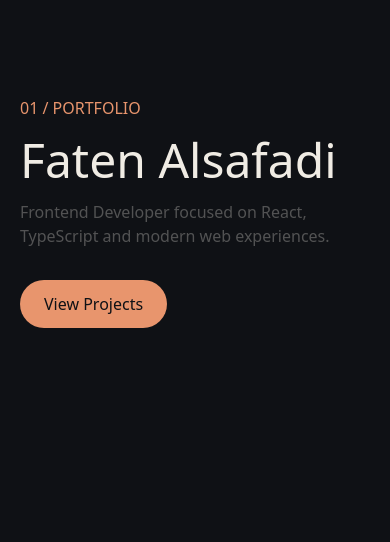
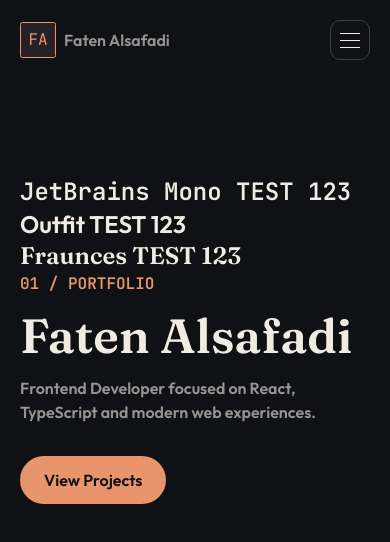
Before and after one commit to Faten01alsafadi/faten-alsafadi, a Next.js app: page / in a window 390 px wide. Shown: the top 542 px of the page. Built offline with nearby package versions, Linux system fonts and the light colour scheme.

Commit message:
feat: establish design system and responsive navigation

```diff
--- a/package.json
+++ b/package.json
@@ -9,6 +9,7 @@
     "lint": "eslint"
   },
   "dependencies": {
+    "lucide-react": "^1.48.0",
     "next": "16.3.6",
     "react": "19.2.8",
     "react-dom": "19.2.8"
--- a/src/app/globals.css
+++ b/src/app/globals.css
@@ -36,7 +36,8 @@
 
   --semantic-foreground: var(--cream-100);
 
-  --semantic-foreground-muted: rgba(240, 236, 228, 0.3);
+  --semantic-foreground-muted:   #969491;
+
 
   --semantic-primary: var(--orange-500);
 
@@ -64,8 +65,8 @@
      Layout
      ------------------------------------------------------- */
 
-  --container-max-width: 1200px;
-
+  /* Container */
+  --container-max-width: 1100px;
   --container-padding: 1.25rem;
 
   /* -------------------------------------------------------
@@ -87,7 +88,7 @@
   /* -------------------------------------------------------
      Border Radius
      ------------------------------------------------------- */
-
+--radius-xs-value: 0.15rem;
   --radius-sm: 0.375rem;
   --radius-md: 0.625rem;
   --radius-lg: 1rem;
@@ -136,13 +137,21 @@
 
   --color-border-accent: var(--semantic-border-accent);
 
+--radius-xs: var(--radius-xs-value);
+
   --color-section-number: var(--semantic-section-number);
 
-  --font-display: var(--semantic-font-display);
+ --font-display: var(--font-fraunces);
+
+  --font-body: var(--font-outfit);
+
+  --font-mono: var(--font-jetbrains);
+
+  /* --font-display: var(--semantic-font-display);
 
   --font-body: var(--semantic-font-body);
 
-  --font-mono: var(--semantic-font-mono);
+  --font-mono: var(--semantic-font-mono); */
 }
 
 
@@ -161,7 +170,9 @@ body {
 
   color: var(--semantic-foreground);
 
-  font-family: var(--semantic-font-body);
+  font-family: var(--font-outfit);
+
+    font-weight: 600;
 
   text-rendering: optimizeLegibility;
 
@@ -190,7 +201,7 @@ body {
    ========================================================= */
 
 a {
-  color: inherit;
+
 
   text-decoration: none;
 }
--- a/src/app/layout.tsx
+++ b/src/app/layout.tsx
@@ -6,6 +6,7 @@ import {
 } from "next/font/google";
 
 import "./globals.css";
+import Navbar from "@/components/layout/Navbar";
 
 
 const fraunces = Fraunces({
@@ -44,6 +45,7 @@ export default function RootLayout({
       <body
         className={`${fraunces.variable} ${outfit.variable} ${jetbrainsMono.variable}`}
       >
+        <Navbar/>
         {children}
       </body>
     </html>
--- a/src/app/page.tsx
+++ b/src/app/page.tsx
@@ -1,8 +1,25 @@
-import Image from "next/image";
+
+
 
 export default function Home() {
   return (
      <main className="container py-24">
+
+
+<p className="font-mono text-2xl">
+  JetBrains Mono TEST 123
+</p>
+
+<p className="font-body text-2xl">
+  Outfit TEST 123
+</p>
+
+<p className="font-display text-2xl">
+  Fraunces TEST 123
+</p>
+
+
+
       <p className="font-mono text-primary">
         01 / PORTFOLIO
       </p>
--- /dev/null
+++ b/src/components/layout/Navbar.tsx
@@ -0,0 +1,148 @@
+"use client";
+import { Download } from "lucide-react";
+import { useEffect, useState } from "react";
+
+import { navigationLinks } from "@/data/navigation";
+import Link from "next/link";
+
+export default function Navbar() {
+  const [isMenuOpen, setIsMenuOpen] = useState(false);
+
+  const closeMenu = () => {
+    setIsMenuOpen(false);
+  };
+
+  useEffect(() => {
+    const handleKeyDown = (event: KeyboardEvent) => {
+      if (event.key === "Escape") {
+        closeMenu();
+      }
+    };
+
+    const handleResize = () => {
+      if (window.innerWidth >= 768) {
+        closeMenu();
+      }
+    };
+
+    window.addEventListener("keydown", handleKeyDown);
+
+    window.addEventListener("resize", handleResize);
+
+    return () => {
+      window.removeEventListener("keydown", handleKeyDown);
+
+      window.removeEventListener("resize", handleResize);
+    };
+  }, []);
+
+  return (
+    <header>
+      <div className="container">
+        <nav
+          className="flex min-h-20 items-center justify-between"
+          aria-label="Main navigation"
+        >
+          <div className="flex justify-center items-center gap-2">
+            <div className="font-mono font-normal  border-border-accent border bg-surface-featured text-primary  rounded-xs  w-9 h-9 flex justify-center items-center">
+              <Link href="/">FA</Link>
+            </div>
+            <Link href="/" className="text-foreground-muted">
+              Faten Alsafadi
+            </Link>
+          </div>
+
+          {/* Desktop Navigation */}
+
+          <ul className="  gap-7 hidden items-center  md:flex">
+            {navigationLinks.map((link) => (
+              <li key={link.href}>
+                <Link
+                  href={link.href}
+                  className=" text-sm text-foreground-muted transition-colors duration-200 hover:text-foreground"
+                >
+                  {link.label}
+                </Link>
+              </li>
+            ))}
+          </ul>
+
+          <a
+            href="/resume/Faten-Alsafadi-CV.pdf"
+            download
+            className="hidden  md:flex justify-center items-center gap-2 rounded-xs border border-border-accent px-5 py-2.5 font-mono text-sm text-primary transition-colors duration-200 hover:bg-primary-soft "
+          >
+            <Download size={16} strokeWidth={1.8} aria-hidden="true" /> <span className="font-mono">CV</span>
+          </a>
+
+          {/* Mobile Menu Button */}
+          <button
+            type="button"
+            className="flex h-10 w-10 items-center justify-center rounded-md border border-border text-foreground transition-colors duration-200 hover:border-border-accent hover:text-primary md:hidden"
+            aria-label={isMenuOpen ? "Close menu" : "Open menu"}
+            aria-expanded={isMenuOpen}
+            aria-controls="mobile-navigation"
+            onClick={() => setIsMenuOpen((current) => !current)}
+          >
+            <span className="sr-only">
+              {isMenuOpen ? "Close menu" : "Open menu"}
+            </span>
+
+            <span aria-hidden="true" className="flex flex-col gap-1.5">
+              <span
+                className={`block h-px w-5 bg-current transition-transform duration-200 ${
+                  isMenuOpen ? "translate-y-2 rotate-45" : ""
+                }`}
+              />
+
+              <span
+                className={`block h-px w-5 bg-current transition-opacity duration-200 ${
+                  isMenuOpen ? "opacity-0" : "opacity-100"
+                }`}
+              />
+
+              <span
+                className={`block h-px w-5 bg-current transition-transform duration-200 ${
+                  isMenuOpen ? "-translate-y-2 -rotate-45" : ""
+                }`}
+              />
+            </span>
+          </button>
+        </nav>
+
+        {/* Mobile Navigation */}
+        <div
+          id="mobile-navigation"
+          className={`overflow-hidden transition-[max-height,opacity] duration-300 md:hidden ${
+            isMenuOpen ? "max-h-96 opacity-100" : "max-h-0 opacity-0"
+          }`}
+        >
+          <div className="border-t border-border py-6">
+            <ul className="flex flex-col gap-5">
+              {navigationLinks.map((link) => (
+                <li key={link.href}>
+                  <a
+                    href={link.href}
+                    onClick={closeMenu}
+                    className="block font-mono text-sm text-foreground-muted transition-colors duration-200 hover:text-primary"
+                  >
+                    {link.label}
+                  </a>
+                </li>
+              ))}
+            </ul>
+
+            <a
+              href="/resume/Faten-Alsafadi-CV.pdf"
+              download
+              onClick={closeMenu}
+              className="mt-6 inline-flex justify-center items-center gap-2  rounded-xs border border-border-accent px-5 py-2.5 font-mono text-sm text-primary transition-colors duration-200 hover:bg-primary-soft "
+            >
+              <Download size={16} strokeWidth={1.8} aria-hidden="true" /> <span className="font-mono">CV</span>
+            </a>
+          </div>
+        </div>
+      </div>
+    </header>
+  );
+}
--- /dev/null
+++ b/src/data/navigation.ts
@@ -0,0 +1,22 @@
+export const navigationLinks =[
+    {
+        label:"About",
+        href:"#about"
+    },
+     {
+        label:"Skills",
+        href:"#skills"
+    },
+     {
+        label:"Projects",
+        href:"#projects"
+    },
+     {
+        label:"Experience",
+        href:"#experience"
+    },
+     {
+        label:"Contact",
+        href:"#contact"
+    },
+] as const
```
Also changed, not shown: 2 other files (tests, documents, lock files or other folders).
